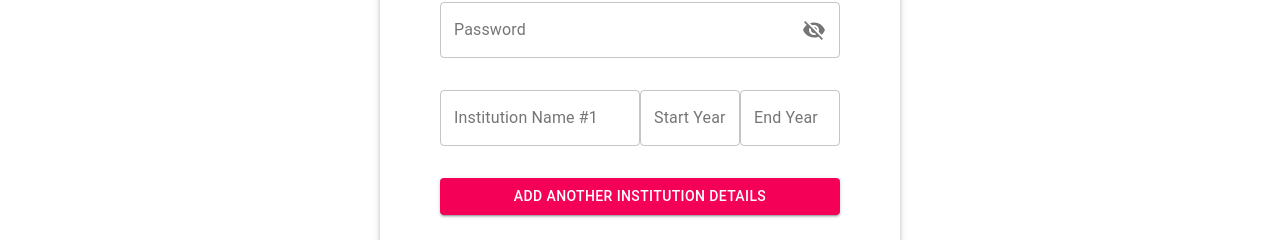
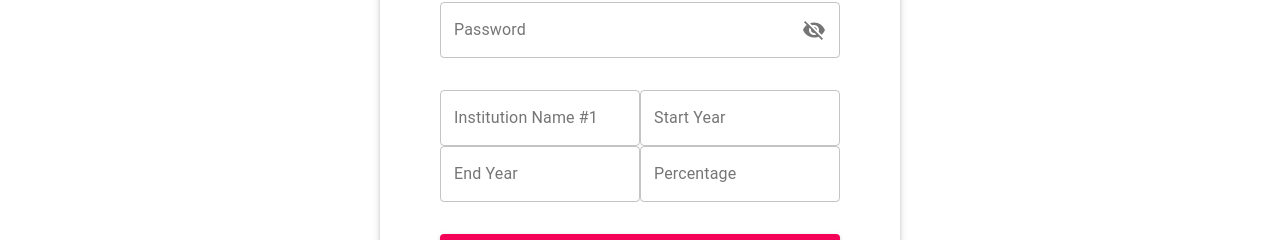
Before and after one commit to VIVPM/job-portal, a React (Create React App) app in the folder frontend/: page /login in a window 1280 px wide. Both pictures are taken after a click on the button "SIGNUP". Shown: the part 474-714 px from the top of the page. Built offline with nearby package versions, Linux system fonts and the light colour scheme.

Commit message:
gitapisjob

```diff
--- a/frontend/src/component/Profile.js
+++ b/frontend/src/component/Profile.js
@@ -22,6 +22,7 @@ import apiList from "../lib/apiList";
 const useStyles = makeStyles((theme) => ({
   body: {
     height: "inherit",
+    width:"200px"
   },
   popupDialog: {
     height: "100%",
@@ -44,7 +45,7 @@ const MultifieldInput = (props) => {
     <>
       {education.map((obj, key) => (
         <Grid item container className={classes.inputBox} key={key}>
-          <Grid item xs={6}>
+          <Grid item xs={3}>
             <TextField
               label={`Institution Name #${key + 1}`}
               value={education[key].institutionName}
@@ -81,6 +82,20 @@ const MultifieldInput = (props) => {
                 newEdu[key].endYear = event.target.value;
                 setEducation(newEdu);
               }}
+              // style={{ marginTop: "10px" }}
+            />
+          </Grid>
+          <Grid item xs={3}>
+            <TextField
+              label="Percentage"
+              value={obj.Percentage}
+              variant="outlined"
+              type="number"
+              onChange={(event) => {
+                const newEdu = [...education];
+                newEdu[key].Percentage = event.target.value;
+                setEducation(newEdu);
+              }}
             />
           </Grid>
         </Grid>
@@ -96,6 +111,7 @@ const MultifieldInput = (props) => {
                 institutionName: "",
                 startYear: "",
                 endYear: "",
+                Percentage:"",
               },
             ])
           }
@@ -127,6 +143,7 @@ const Profile = (props) => {
       institutionName: "",
       startYear: "",
       endYear: "",
+      Percentage:"",
     },
   ]);
 
@@ -158,6 +175,7 @@ const Profile = (props) => {
               institutionName: edu.institutionName ? edu.institutionName : "",
               startYear: edu.startYear ? edu.startYear : "",
               endYear: edu.endYear ? edu.endYear : "",
+              Percentage: edu.Percentage ? edu.Percentage : "",
             }))
           );
         }
@@ -348,7 +366,7 @@ const Profile = (props) => {
               style={{ marginTop: "15px", padding:"10px" }}
               onClick={getResume}
             >
-              Download Resume
+              View Resume
             </Button>
             <Button
               variant="contained"
--- a/frontend/src/component/Signup.js
+++ b/frontend/src/component/Signup.js
@@ -63,7 +63,7 @@ const MultifieldInput = (props) => {
               variant="outlined"
             />
           </Grid>
-          <Grid item xs={3}>
+          <Grid item xs={6}>
             <TextField
               label="Start Year"
               value={obj.startYear}
@@ -76,7 +76,7 @@ const MultifieldInput = (props) => {
               }}
             />
           </Grid>
-          <Grid item xs={3}>
+          <Grid item xs={6}>
             <TextField
               label="End Year"
               value={obj.endYear}
@@ -85,6 +85,19 @@ const MultifieldInput = (props) => {
               onChange={(event) => {
                 const newEdu = [...education];
                 newEdu[key].endYear = event.target.value;
+                setEducation(newEdu);
+              }}
+            />
+          </Grid>
+          <Grid item xs={6}>
+            <TextField
+              label="Percentage"
+              value={obj.Percentage}
+              variant="outlined"
+              type="number"
+              onChange={(event) => {
+                const newEdu = [...education];
+                newEdu[key].Percentage = event.target.value;
                 setEducation(newEdu);
               }}
             />
@@ -102,6 +115,7 @@ const MultifieldInput = (props) => {
                 institutionName: "",
                 startYear: "",
                 endYear: "",
+                Percentage:"",
               },
             ])
           }
@@ -140,6 +154,7 @@ const Login = (props) => {
       institutionName: "",
       startYear: "",
       endYear: "",
+      Percentage:"",
     },
   ]);
 
--- a/frontend/src/component/recruiter/JobApplications.js
+++ b/frontend/src/component/recruiter/JobApplications.js
@@ -586,6 +586,11 @@ const ApplicationTile = (props) => {
               .join(", ")}
           </Grid>
           <Grid item>
+            Percentage:{" "}{application.jobApplicant.education.map((edu,index) => {
+              return `${edu.Percentage}%`
+            })}
+          </Grid>
+          <Grid item>
             SOP: {application.sop !== "" ? application.sop : "Not Submitted"}
           </Grid>
           <Grid item>
```
Also changed, not shown: 1 other file (tests, documents, lock files or other folders).
